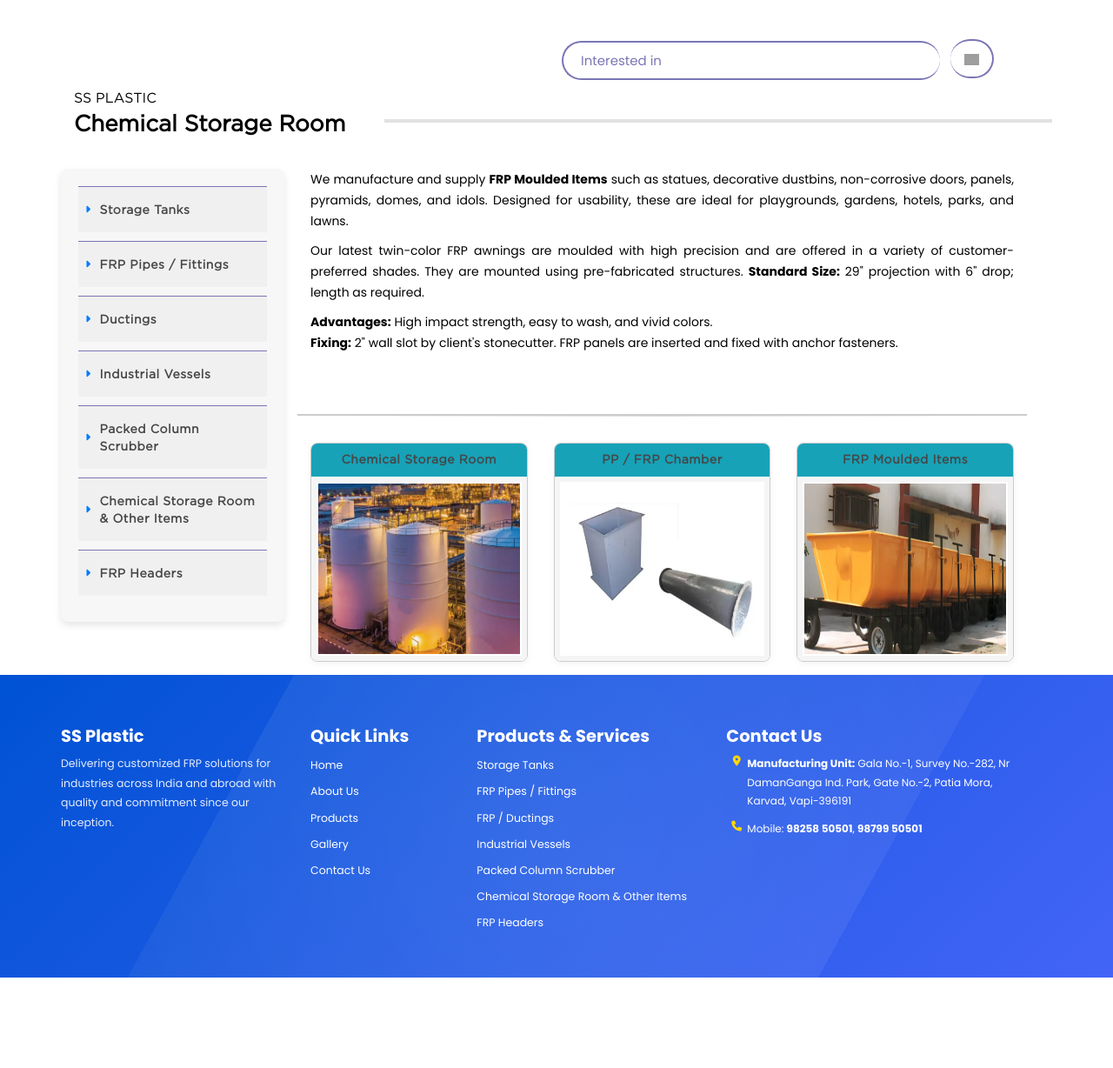
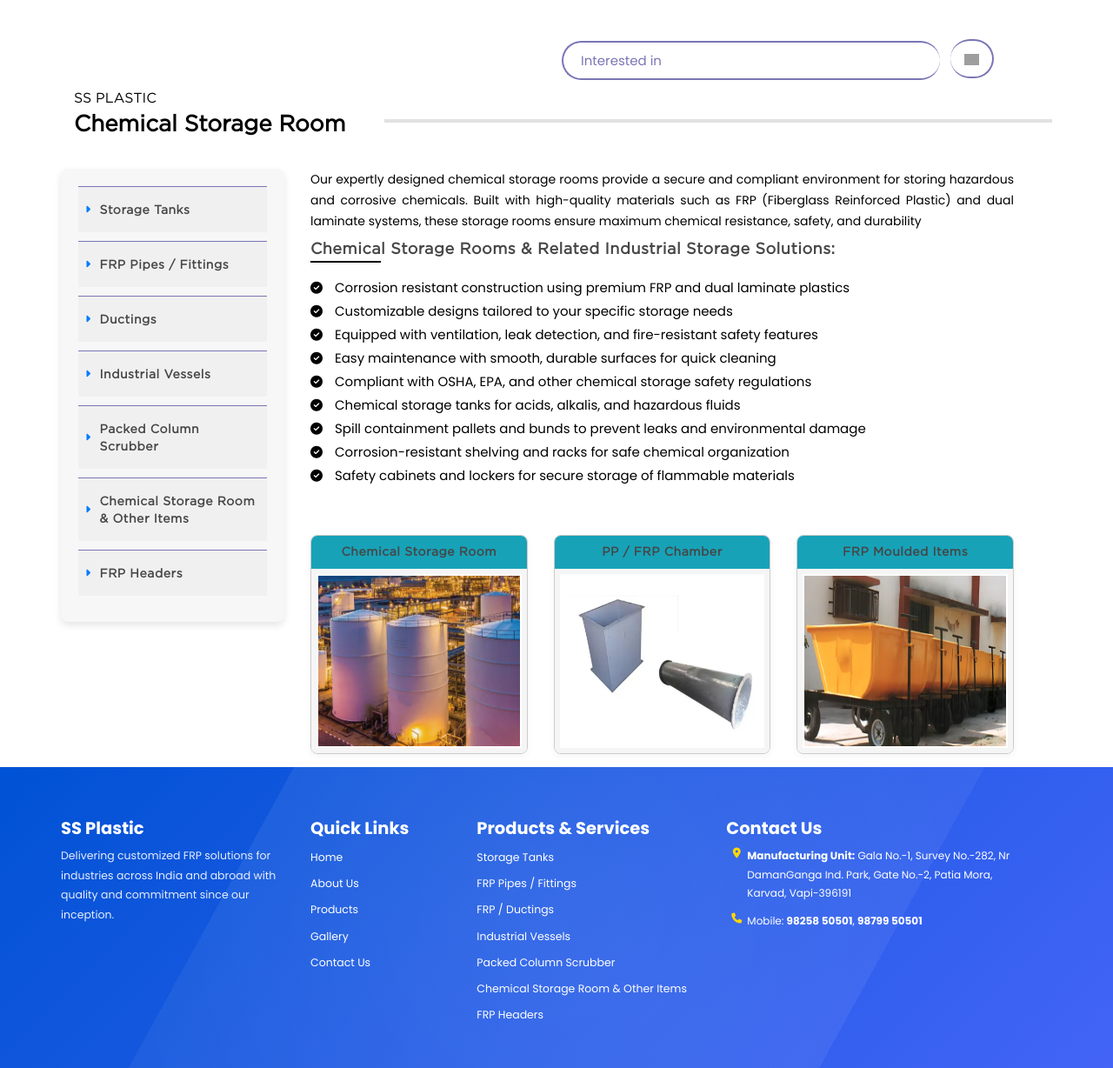
Before and after one commit to vijaypvtt/ssplastic, a PHP site: page /frp-moulded-items.php in a window 1280 px wide. Shown: the part 252-1480 px from the top of the page at 87% size. Before the commit the page ends 1376 px from the top, so only its background shows below. Run offline with PHP 8.4, Linux system fonts and the light colour scheme; some libraries are stand-ins or nearby versions; grey boxes are pictures that could not be loaded.

Commit message:
content change

```diff
--- a/frp-moulded-items.php
+++ b/frp-moulded-items.php
@@ -192,16 +192,27 @@
     <div class="row">
       <div class="col-md-12">
         <div class="prod-inn-para">
-          <p>We manufacture and supply <strong>FRP Moulded Items</strong> such as statues, decorative dustbins, non-corrosive doors, panels, pyramids, domes, and idols. Designed for usability, these are ideal for playgrounds, gardens, hotels, parks, and lawns.</p>
-          <p>Our latest twin-color FRP awnings are moulded with high precision and are offered in a variety of customer-preferred shades. They are mounted using pre-fabricated structures. <strong>Standard Size:</strong> 29" projection with 6" drop; length as required.</p>
-          <p><strong>Advantages:</strong> High impact strength, easy to wash, and vivid colors. <br> <strong>Fixing:</strong> 2" wall slot by client's stonecutter. FRP panels are inserted and fixed with anchor fasteners.</p>
+          <p>Our expertly designed chemical storage rooms provide a secure and compliant environment for storing hazardous and corrosive chemicals. Built with high-quality materials such as FRP (Fiberglass Reinforced Plastic) and dual laminate systems, these storage rooms ensure maximum chemical resistance, safety, and durability</p>
+          <div class="prod-feature">
+  <h5>Chemical Storage Rooms & Related Industrial Storage Solutions:</h5>
+  <ul class="feature-list">
+    <li><i class="fa fa-check-circle"></i> Corrosion resistant construction using premium FRP and dual laminate plastics</li>
+    <li><i class="fa fa-check-circle"></i> Customizable designs tailored to your specific storage needs</li>
+    <li><i class="fa fa-check-circle"></i> Equipped with ventilation, leak detection, and fire-resistant safety features</li>
+    <li><i class="fa fa-check-circle"></i> Easy maintenance with smooth, durable surfaces for quick cleaning</li>
+    <li><i class="fa fa-check-circle"></i> Compliant with OSHA, EPA, and other chemical storage safety regulations</li>
+    <li><i class="fa fa-check-circle"></i> Chemical storage tanks for acids, alkalis, and hazardous fluids</li>
+    <li><i class="fa fa-check-circle"></i> Spill containment pallets and bunds to prevent leaks and environmental damage</li>
+    <li><i class="fa fa-check-circle"></i> Corrosion-resistant shelving and racks for safe chemical organization</li>
+    <li><i class="fa fa-check-circle"></i> Safety cabinets and lockers for secure storage of flammable materials</li>
+  </ul>
+</div>
+
+
         </div>
       </div>
     </div>
 
-    <div class="row">
-      <hr class="tall">
-    </div>
 
     <div class="row">
       <div class="col-md-4 col-sm-4">
```
Also changed, not shown: frp-anolyte-catholyte-headers.php (+14 -2 lines), frp-duct-manufacturers.php (+17 -1 lines), frp-industrial-vessels-manufacturers.php (+15 -3 lines).
